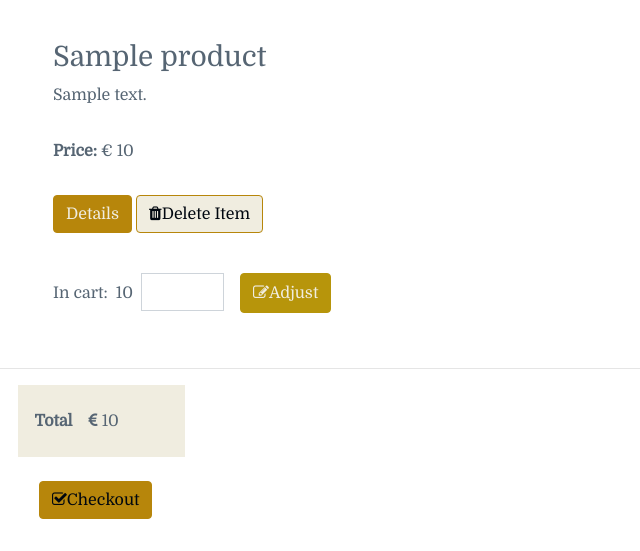
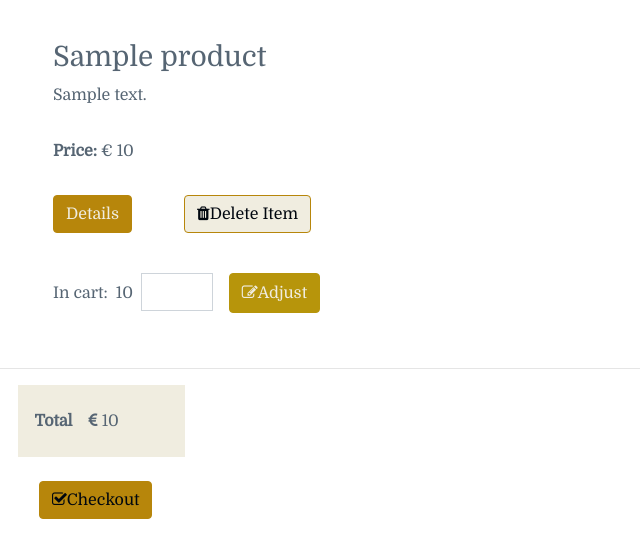
Before and after one commit to Eucaa/historebay, a Django app: template cart/templates/cart.html in a window 1280 px wide. Shown: the part 236-787 px from the top of the page, without its empty margins (0-640 px from the left). Run offline with Django 3.2, Linux system fonts and the light colour scheme; the template is opened without the code that fills it: most values are stand-ins (such as "Sample title", 1, 10 or a date in 2020); grey boxes marked "Sample" are stand-in pictures; some libraries are stand-ins or nearby versions.

Commit message:
btn re-alignment in cart view/ changed the way how images are uploaded due to incapability of doing this through Django itself
AWS S3 was not an option due to personal requested information I cannot provide

```diff
--- a/cart/templates/cart.html
+++ b/cart/templates/cart.html
@@ -10,14 +10,14 @@
         <div class="col-lg-4 d-fill"> <!--Different column sizes for different screen sizes.-->
             <div class="card h-100">
                 <div class="card-body flex-fill">
-                    <div class="product" style="background-image: url('{{ MEDIA_URL }}{{ item.product.image }}')" alt="product image"></div><!--This will be enough to only show the images of the items that are in the cart.-->
+                    <div class="product" style="background-image: url('{{ item.product.get_image_data }}')" alt="product image"></div><!--This will be enough to only show the images of the items that are in the cart.-->
                     <div class="caption">
                         <h3>{{ item.product.name }}</h3>  <!--This will show the name of the product, as inlcuded in the cart_item list (contexts.py).-->
                             <p class="product-description">{{ item.product.description }}</p>
                             <p><strong>Price:</strong> € {{ item.product.price }}</p>
                         <div class="cart_btn_margin">
-                            <a href="{% url 'productDetails' item.product.id %}" class="btn btn-success bronze" role="button"><span><i class="#" aria-hidden="true"></i></span>Details</a>
-                            <a href="{% url 'delete_from_cart' item.product.id %}" class="btn btn-success ivory delete_btn_color_noChange delete_hover_ctrl" role="button"><span><i class="fa fa-trash" aria-hidden="true"></i>Delete Item</span></a>
+                            <a href="{% url 'productDetails' item.product.id %}" class="btn btn-success bronze input-align" role="button"><span><i class="#" aria-hidden="true"></i></span>Details</a>
+                            <a href="{% url 'delete_from_cart' item.product.id %}" class="btn btn-success ivory delete_btn_color_noChange delete_hover_ctrl add-align" role="button"><span><i class="fa fa-trash" aria-hidden="true"></i>Delete Item</span></a>
                             <!--Create a form, which will include an input where you can adjust the number of items that we wish to purchase.-->
                         <p>
                             <form class="form-inline" method="POST" action="{% url 'adjust_cart' item.id %}">
@@ -27,7 +27,7 @@
                                     <div class="input-group">
                                         <div class="input-group-prepend">In cart:</div>
                                         <div class="input-group-prepend">{{ item.quantity }}</div>
-                                        <input name="quantity" type="number" min="0" max="999" class="form-control qty-input-align"/> <!--The minimum number is 0 to be able to adjust the quantity down to 0 to delete it from the cart.-->
+                                        <input name="quantity" type="number" min="0" max="999" class="form-control input-align"/> <!--The minimum number is 0 to be able to adjust the quantity down to 0 to delete it from the cart.-->
                                         <button type="submit" class="btn btn-primary gold"><span><i class="fa fa-pencil-square-o fa-sm" aria-hidden="true"></i></span>Adjust</button>
                                     </div>
                                 </div>
--- a/checkout/templates/checkout.html
+++ b/checkout/templates/checkout.html
@@ -10,7 +10,7 @@
         <div class="col-lg-4 d-fill"> <!--Different column sizes for different screen sizes.-->
             <div class="card h-100">
                 <div class="card-body flex-fill">
-                    <div class="product" style="background-image: url('{{ MEDIA_URL }}{{ item.product.image }}')" alt="product image"> <!--By making a background image, it can fit the size of the
+                    <div class="product" style="background-image: url('{{ item.product.get_image_data }}')" alt="product image"> <!--By making a background image, it can fit the size of the
                                                                                                             <div> that it is in so that different sized images for different products
                                                                                                             won't end up looking mismatched in terms of size and shape.
                                                                                                             Add a media context_processor in the setting.py file (cause there is media!).-->
@@ -34,7 +34,7 @@
 </div>
 <hr class="new-line-form">
 <form class="paymentfrom-align" role="form" method="POST" id="payment-form" action="{% url 'checkout' %}">  <!--The url referes to the checkout function.-->
-    <legend class="payment-legend-align">Payment Details</legend>  <!--The <legend> tag defines a caption for the <form> element.-->
+    <legend class="add-align">Payment Details</legend>  <!--The <legend> tag defines a caption for the <form> element.-->
     <!--A <div> created for credit card issues that might come back.-->
     <div id="credit-card-errors" style="display:none;">  <!--It's better to place the style of "display:none; into CSS.-->
         <div id="alert-message block-message error"></div>
--- a/historebay/settings.py
+++ b/historebay/settings.py
@@ -29,7 +29,7 @@ SECRET_KEY = os.environ.get('SECRET_KEY')
 # SECURITY WARNING: don't run with debug turned on in production!
 DEBUG = True
 
-ALLOWED_HOSTS = [os.environ.get('HOSTNAME4', 'historebay.herokuapp.com')]
+ALLOWED_HOSTS = []
 
 host = os.environ.get('SITE_HOST')
 if host:
@@ -64,8 +64,7 @@ MIDDLEWARE = [
     'django.middleware.csrf.CsrfViewMiddleware',
     'django.contrib.auth.middleware.AuthenticationMiddleware',
     'django.contrib.messages.middleware.MessageMiddleware',
-    'django.middleware.clickjacking.XFrameOptionsMiddleware',
-    'whitenoise.middleware.WhiteNoiseMiddleware',
+    'django.middleware.clickjacking.XFrameOptionsMiddleware'
 ]
 
 ROOT_URLCONF = 'historebay.urls'
--- a/products/templates/productDetails.html
+++ b/products/templates/productDetails.html
@@ -8,7 +8,7 @@
         <div class="col-lg-4 d-fill"> <!--Different column sizes for different screen sizes.-->
             <div class="card h-100">
                 <div class="card-body flex-fill">
-                    <div class="product" style="background-image: url('{{ MEDIA_URL }}{{ productDetails.image }}')" alt="product image"> <!--By making a background image, it can fit the size of the
+                    <div class="product" style="background-image: url('{{ productDetails.get_image_data }}')" alt="product image"> <!--By making a background image, it can fit the size of the
                                                                                                             <div> that it is in so that different sized images for different products
                                                                                                             won't end up looking mismatched in terms of size and shape.
                                                                                                             Add a media context_processor in the setting.py file (cause there is media!).-->
@@ -25,7 +25,7 @@
                         <div class="input-group">
                             <div class="input-group-prepend">In cart:</div>
                             <div class="input-group-prepend">{{ quantity }}</div>
-                                <input name="quantity" type="number" min="1" max="999" class="form-control qty-input-align" placeholder="Add"/>
+                                <input name="quantity" type="number" min="1" max="999" class="form-control input-align" placeholder="Add"/>
                                 <span class="input-group-btn">
                                     <button class="btn btn-primary gold" type="submit"><span><i class="fa fa-pencil-square-o fa-sm" aria-hidden="true"></i></span>Adjust</button>
                                 </span>
--- a/products/templates/products.html
+++ b/products/templates/products.html
@@ -60,7 +60,7 @@
             <div class="card h-100">
                 <div class="card-body flex-fill">
 
-                    <div class="product" style="background-image: url('{{ MEDIA_URL }}{{ product.image }}')"> <!--By making a background image, it can fit the size of the
+                    <div class="product" style="background-image: url('{{ product.get_image_data }}')"> <!--By making a background image, it can fit the size of the
                                                                                                             <div> that it is in so that different sized images for different products
                                                                                                             won't end up looking mismatched in terms of size and shape.
                                                                                                             Add a media context_processor in the setting.py file (cause there is media!).-->
@@ -76,7 +76,7 @@
                         {% csrf_token %}
                         <div class="input-group">
                             <input name="quantity" type="number" min="1" max="999" class="form-control" placeholder="Add Quantity"/>
-                            <span class="input-group-btn add-btn-align">
+                            <span class="input-group-btn add-align">
                                 <button class="btn btn-info pistachio" type="submit">Add</button>
                             </span>
                         </div>
--- a/requirements.txt
+++ b/requirements.txt
@@ -12,4 +12,3 @@ requests==2.23.0
 sqlparse==0.3.1
 stripe==2.43.0
 urllib3==1.25.8
-whitenoise==5.0.1
--- a/static/css/styles.css
+++ b/static/css/styles.css
@@ -225,6 +225,14 @@ h3 {
     width: 50px;
 }
 
+.form-control {
+    padding: .375rem .4rem;
+}
+
+.add-align {
+    margin-left: 1rem;
+}
+
 /* --- footer styling --- */
 
 footer {
@@ -298,9 +306,6 @@ footer {
     margin: 0 auto; /* to center a <div> within the other <div>'s.*/
 }
 
-.add-btn-align {
-    margin-left: 1rem;
-}
 
 /* --- cart/checkout views --- */
 
@@ -328,10 +333,6 @@ footer {
 
 .paymentfrom-align {
     margin: 1rem;
-}
-
-.payment-legend-align {
-    margin-left: 1rem;
 }
 
 .position-checkout-btn {
@@ -448,7 +449,7 @@ a {
     color: #b7860b;
 }
 
-.qty-input-align {
+.input-align {
     margin-right: 1rem;
 }
 
@@ -461,6 +462,7 @@ a {
     margin: 0;
     padding: .2rem .6rem;
 }
+
 
 /* --- screen type adjustments --- */
 
@@ -477,6 +479,9 @@ a {
     .welcome_note {
         display: none;
     }
+    .add-align {
+        margin-left: 2rem;
+}
 }
 
 @media screen and (min-width: 1549px) {
```
Also changed, not shown: products/models.py (+10 -2 lines), README.md, media/images/10387_pd3606124_3_.jpg (renamed from media/images/10387_pd3606124_3__0f20qp9.jpg), media/images/rpf.jpg (deleted), media/images/rpf1.jpg (added), products/migrations/0006_auto_20200424_1924.py (added), products/migrations/0007_auto_20200424_2020.py (added), products/migrations/0008_auto_20200424_2021.py (added).
